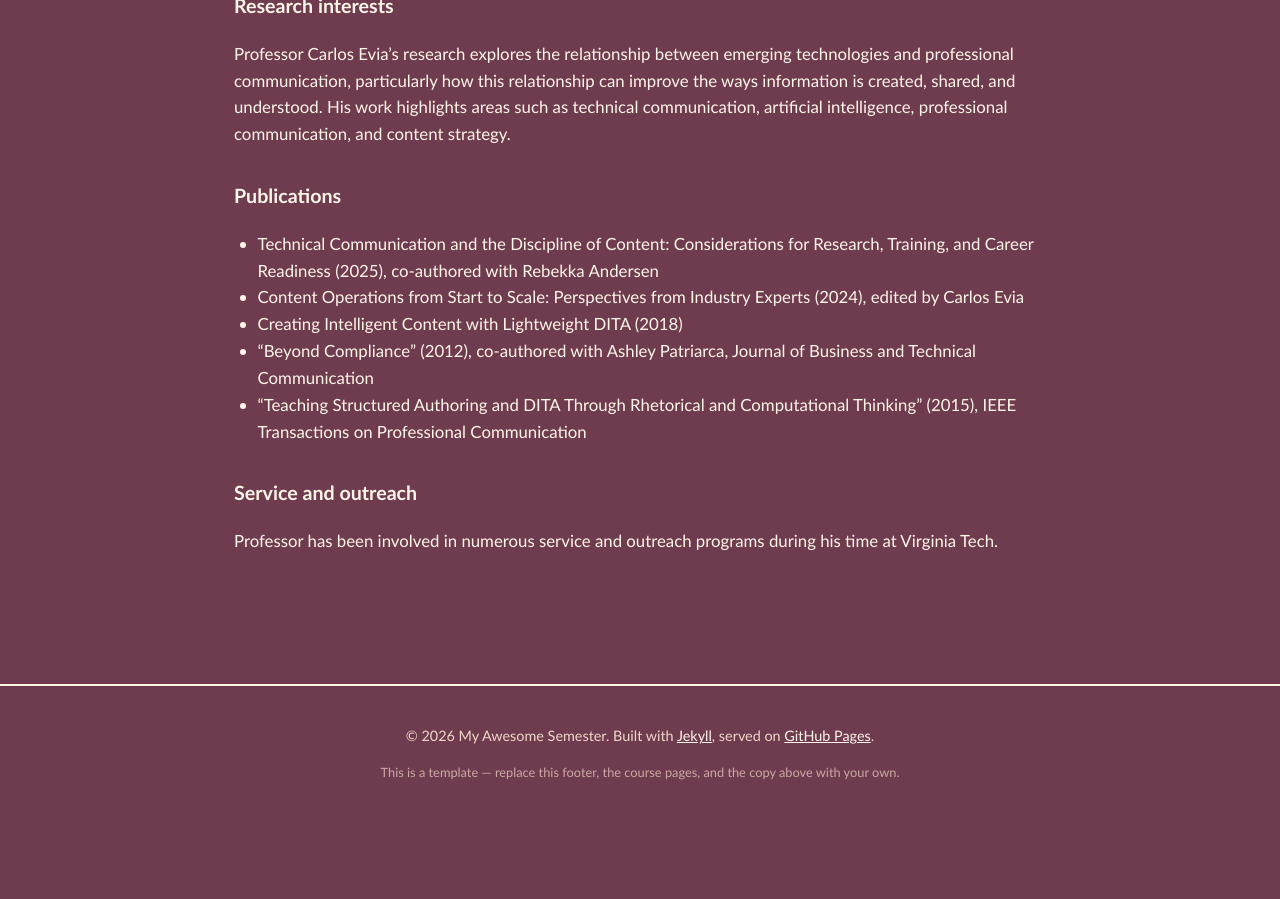
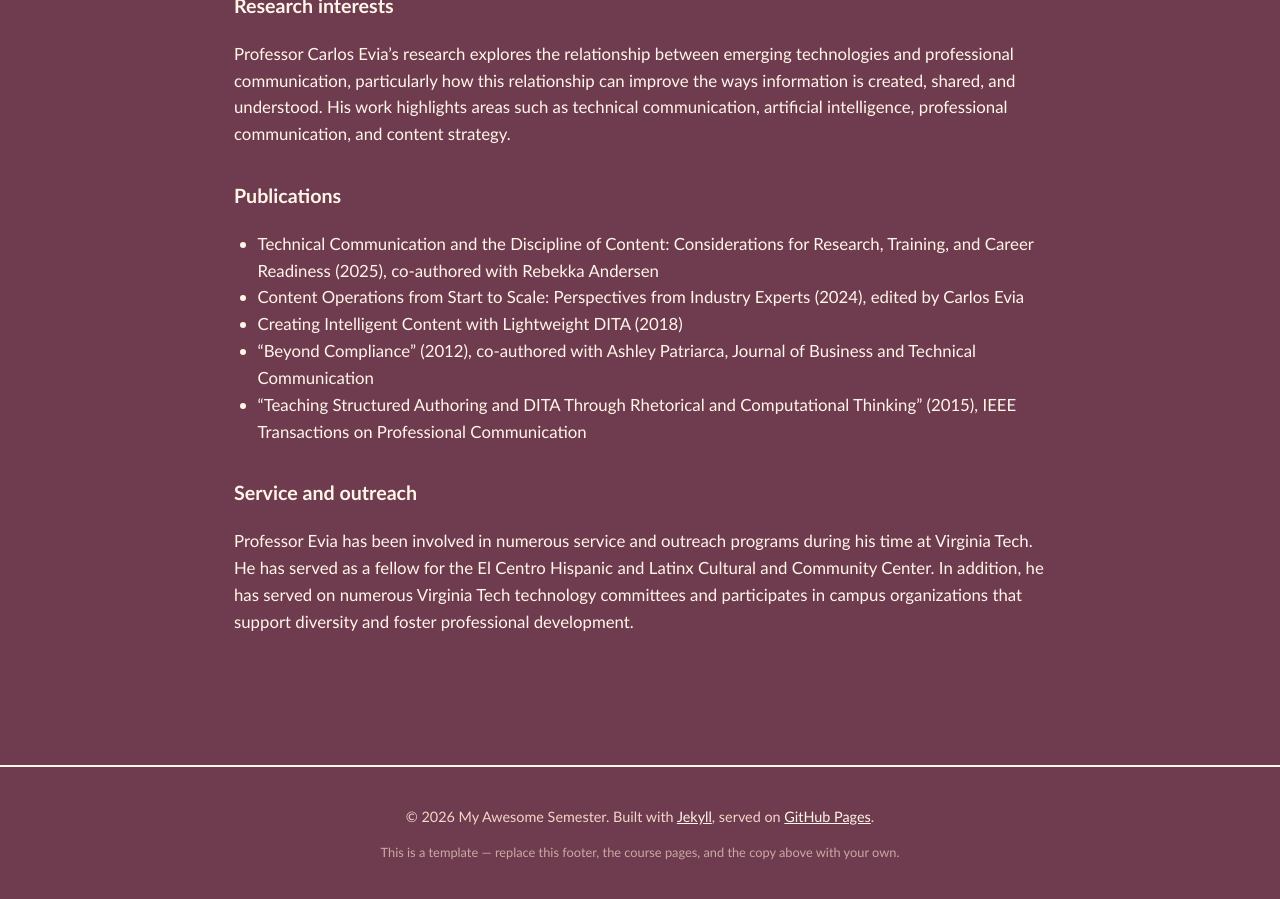
Before and after one commit to Jacobw23-Coder/myawesomesemester, a Jekyll site: the page built from _courses/course-02.md, in a window 1280 px wide and 900 px high, scrolled down 957 px. Built offline with Jekyll 4.4.1, drawn with Linux system fonts in a browser that asks for light colours; before the commit the page ends 1776 px from its top, so only the background shows below that.

Commit message:
Enhance service and outreach section for Professor Evia
Expanded description of Professor Evia's service and outreach involvement at Virginia Tech.

```diff
--- a/_courses/course-02.md
+++ b/_courses/course-02.md
@@ -33,4 +33,4 @@ Professor Carlos Evia’s research explores the relationship between emerging te
 
 ### Service and outreach
 
-Professor has been involved in numerous service and outreach programs during his time at Virginia Tech.
+Professor Evia has been involved in numerous service and outreach programs during his time at Virginia Tech. He has served as a fellow for the El Centro Hispanic and Latinx Cultural and Community Center. In addition, he has served on numerous Virginia Tech technology committees and participates in campus organizations that support diversity and foster professional development.
```
